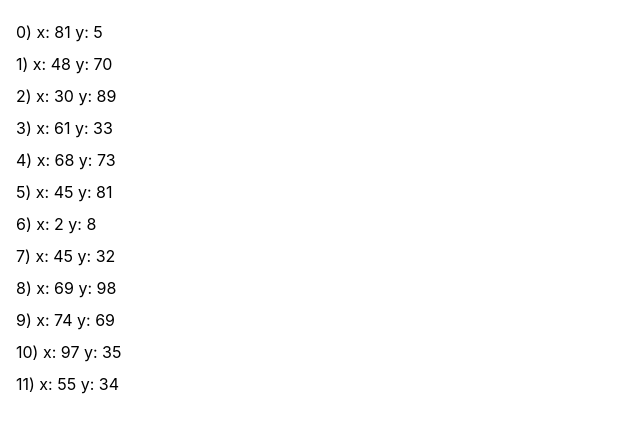
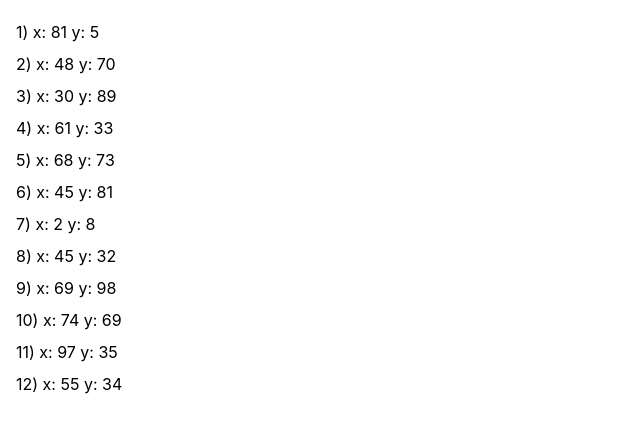
Before and after one commit to milufranz08/d3-react-tutorial, a React (Create React App) app: page / in a window 1280 px wide. Shown: the top 432 px of the page, without its empty margins (0-640 px from the left). Built offline with nearby package versions, Linux system fonts and the light colour scheme.

Commit message:
Modify index to start with 1

```diff
--- a/src/App.js
+++ b/src/App.js
@@ -31,7 +31,7 @@ function App() {
 
   return (
     <div className="App">
-      {data.map(([x, y], index) => (<div key={index}>{`${index}) x: ${x} y: ${y}`}</div>)) }
+      {data.map(([x, y], index) => (<div key={index}>{`${index + 1}) x: ${x} y: ${y}`}</div>)) }
     </div>
   );
 }
```
